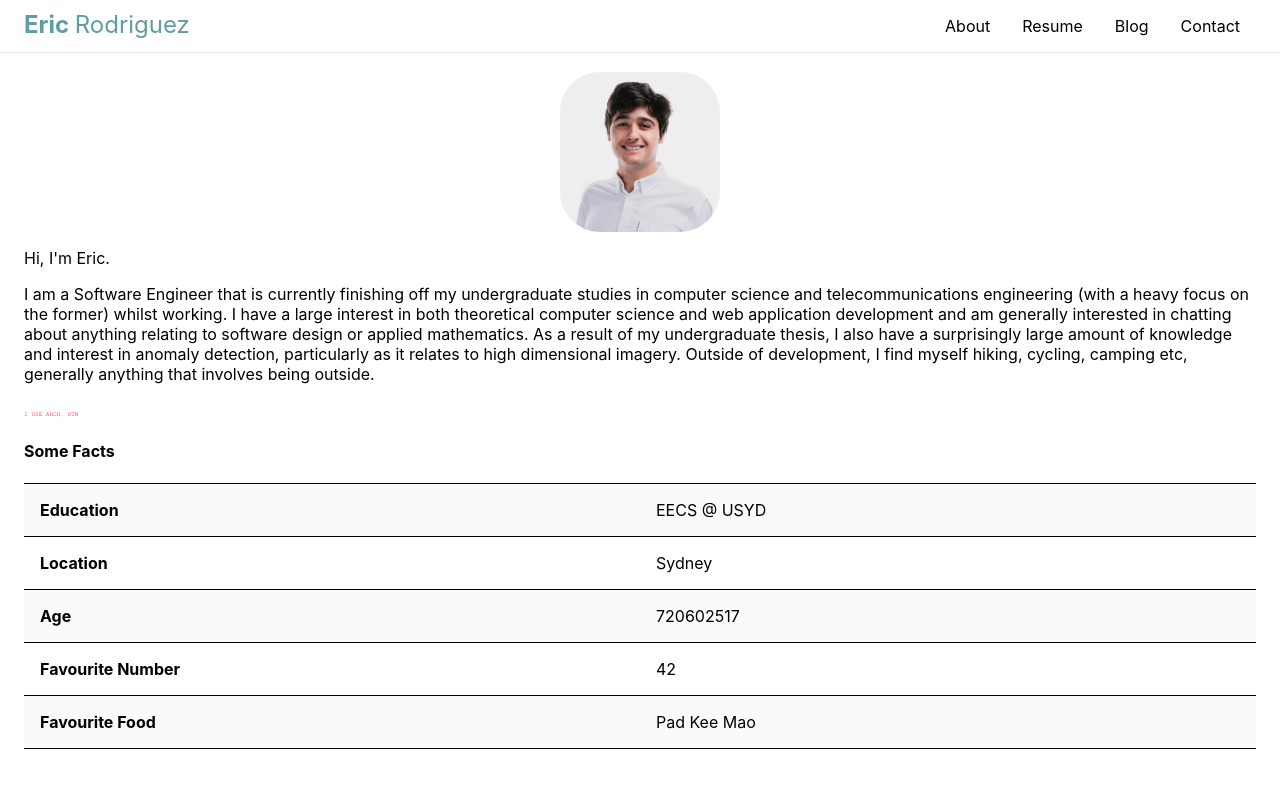
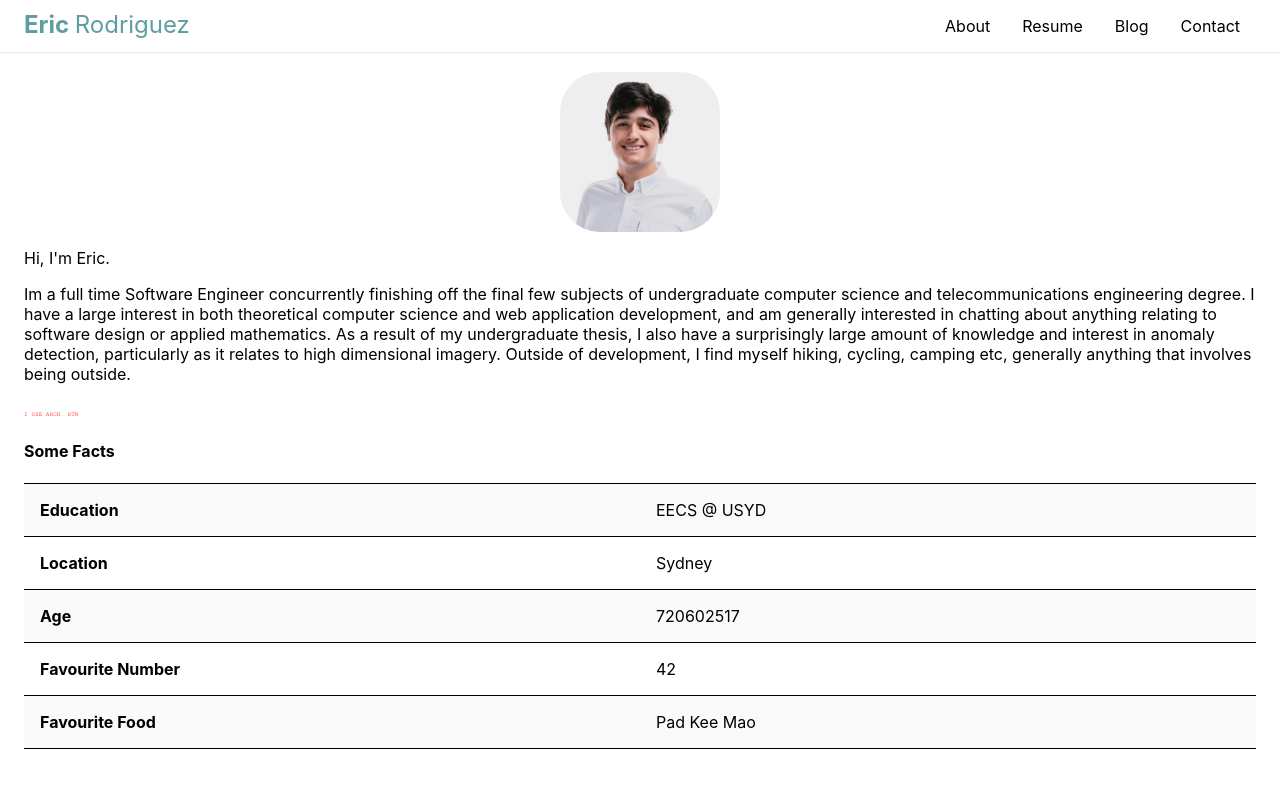
Before and after one commit to EricNRodriguez/ericnrodriguez.github.io, a React (Create React App) app: page /about in a window 1280 px wide. Shown: the top 788 px of the page. Built offline with nearby package versions, Linux system fonts and the light colour scheme.

Commit message:
fix weird phrasing in about

```diff
--- a/src/pages/about.tsx
+++ b/src/pages/about.tsx
@@ -31,7 +31,14 @@ export const About = () => {
                Hi, I'm Eric.
              </p>
              <p>
-               I am a Software Engineer that is currently finishing off my undergraduate studies in computer science and telecommunications engineering (with a heavy focus on the former) whilst working. I have a large interest in both theoretical computer science and web application development and am generally interested in chatting about anything relating to software design or applied mathematics. As a result of my undergraduate thesis, I also have a surprisingly large amount of knowledge and interest in anomaly detection, particularly as it relates to high dimensional imagery. Outside of development, I find myself hiking, cycling, camping etc, generally anything that involves being outside.
+               Im a full time Software Engineer concurrently finishing off the
+               final few subjects of undergraduate computer science and telecommunications
+               engineering degree. I have a large interest in both theoretical computer science
+               and web application development, and am generally interested in chatting about anything relating
+               to software design or applied mathematics. As a result of my undergraduate thesis,
+               I also have a surprisingly large amount of knowledge and interest in anomaly detection,
+               particularly as it relates to high dimensional imagery. Outside of development,
+               I find myself hiking, cycling, camping etc, generally anything that involves being outside.
 
              </p>
              <p>
```
